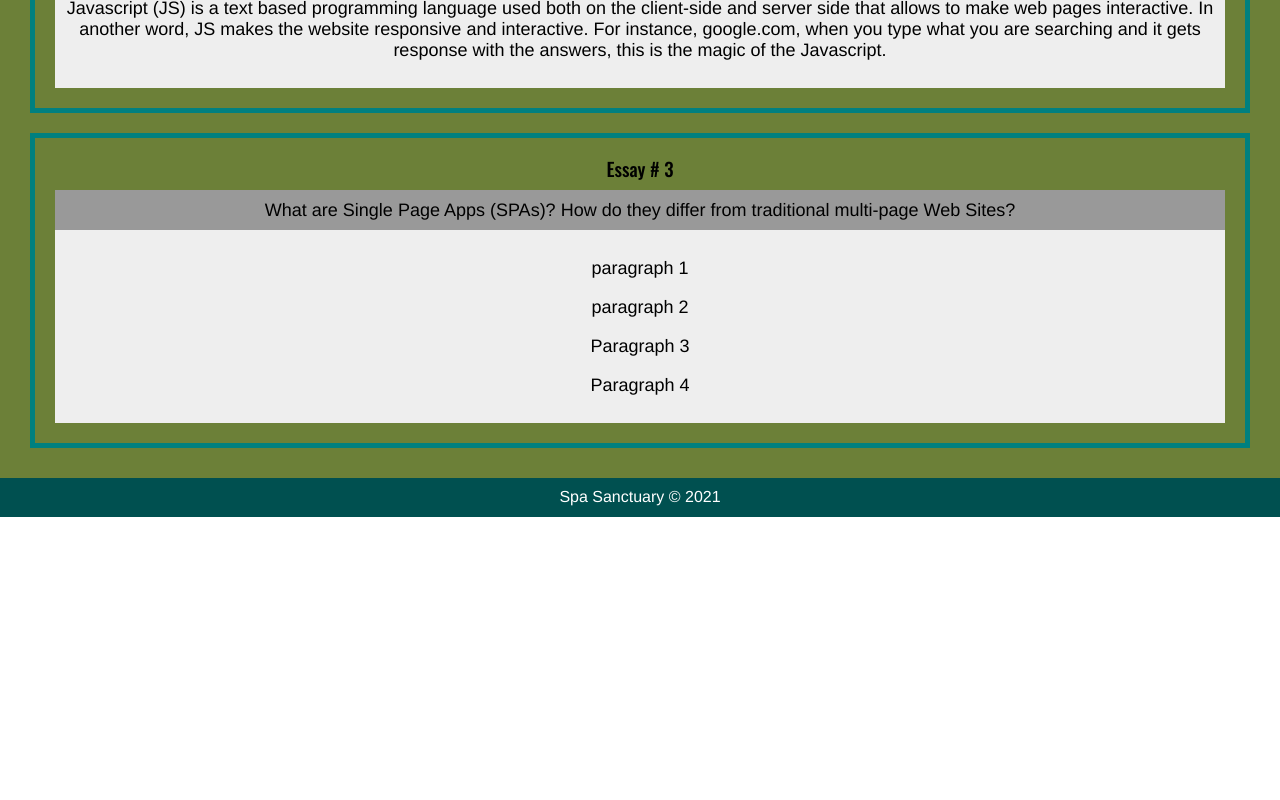
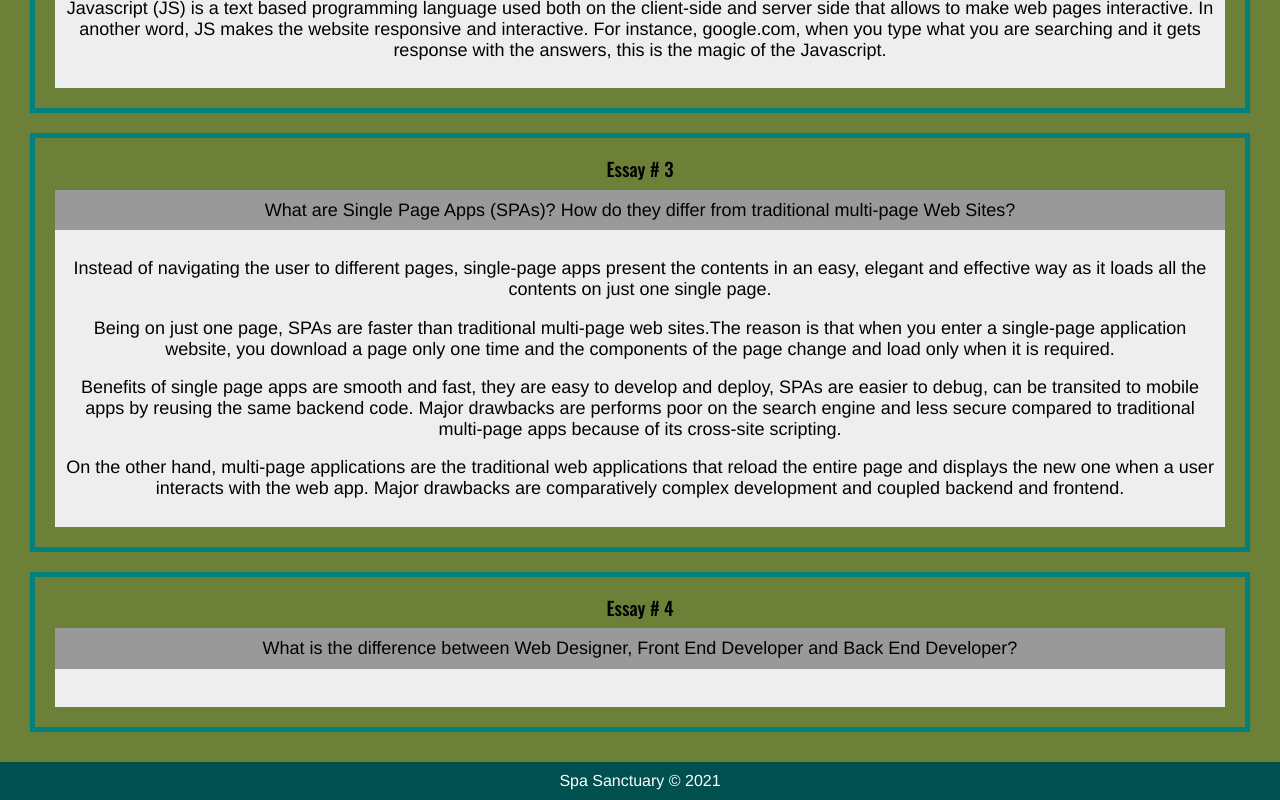
Before and after one commit to nickbatkhan/uclax_web1_summer21, a React (Create React App) app: page /homework in a window 1280 px wide. Shown: the part 1432-2232 px from the top of the page. Before the commit the page ends 1949 px from the top, so only its background shows below. Built offline with nearby package versions, Linux system fonts and the light colour scheme.

Commit message:
Added HW3 & HW4 Essay

```diff
--- a/src/React/Homework/Homework.jsx
+++ b/src/React/Homework/Homework.jsx
@@ -46,16 +46,34 @@ const Homework = () => {
                 question='What are Single Page Apps (SPAs)? How do they differ from traditional multi-page Web Sites?'
             >
                 <p>
-                    paragraph 1
+                    Instead of navigating the user to different pages, single-page apps present the contents in an easy, elegant and effective way as it loads all the contents on just one single page.
                 </p>
                 <p>
-                    paragraph 2
+                    Being on just one page, SPAs are faster than traditional multi-page web sites.The reason is that when you enter a single-page application website, you download a page only one time and the components of the page change and load only when it is required.
                 </p>
                 <p>
-                    Paragraph 3
+                    Benefits of single page apps are smooth and fast, they are easy to develop and deploy, SPAs are easier to debug, can be transited to mobile apps by reusing the same backend code. Major drawbacks are performs poor on the search engine and less secure compared to traditional multi-page apps because of its cross-site scripting.
                 </p>
                 <p>
-                    Paragraph 4
+                    On the other hand, multi-page applications are the traditional web applications that reload the entire page and displays the new one when a user interacts with the web app. Major drawbacks are comparatively complex development and coupled backend and frontend.
+                </p>
+            </Essay>
+
+            <Essay
+                number = { 4 }
+                question='What is the difference between Web Designer, Front End Developer and Back End Developer?'
+            >
+                <p>
+
+                </p>
+                <p>
+
+                </p>
+                <p>
+
+                </p>
+                <p>
+
                 </p>
             </Essay>
 
```
Also changed, not shown: 1 other file (tests, documents, lock files or other folders).
